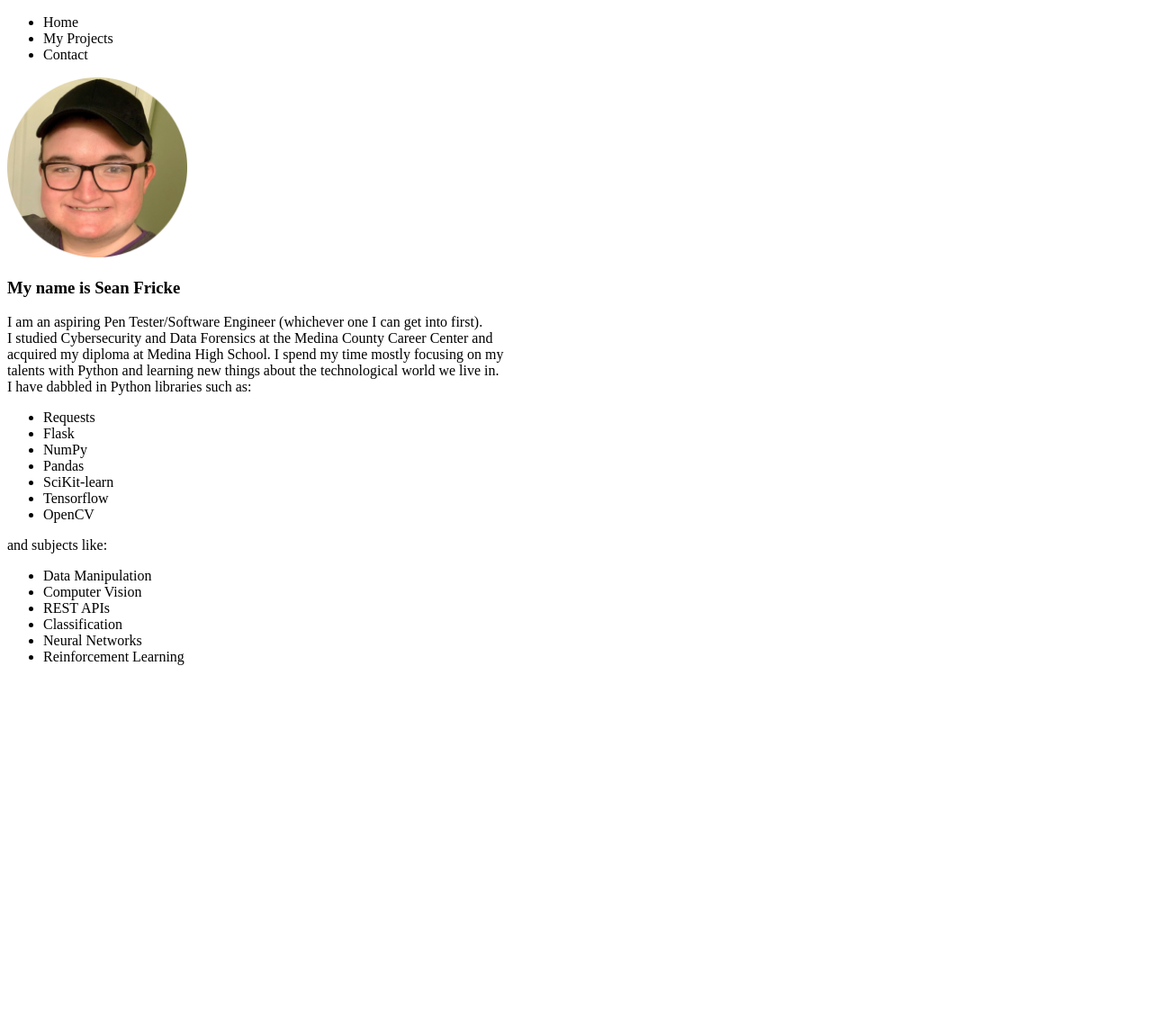
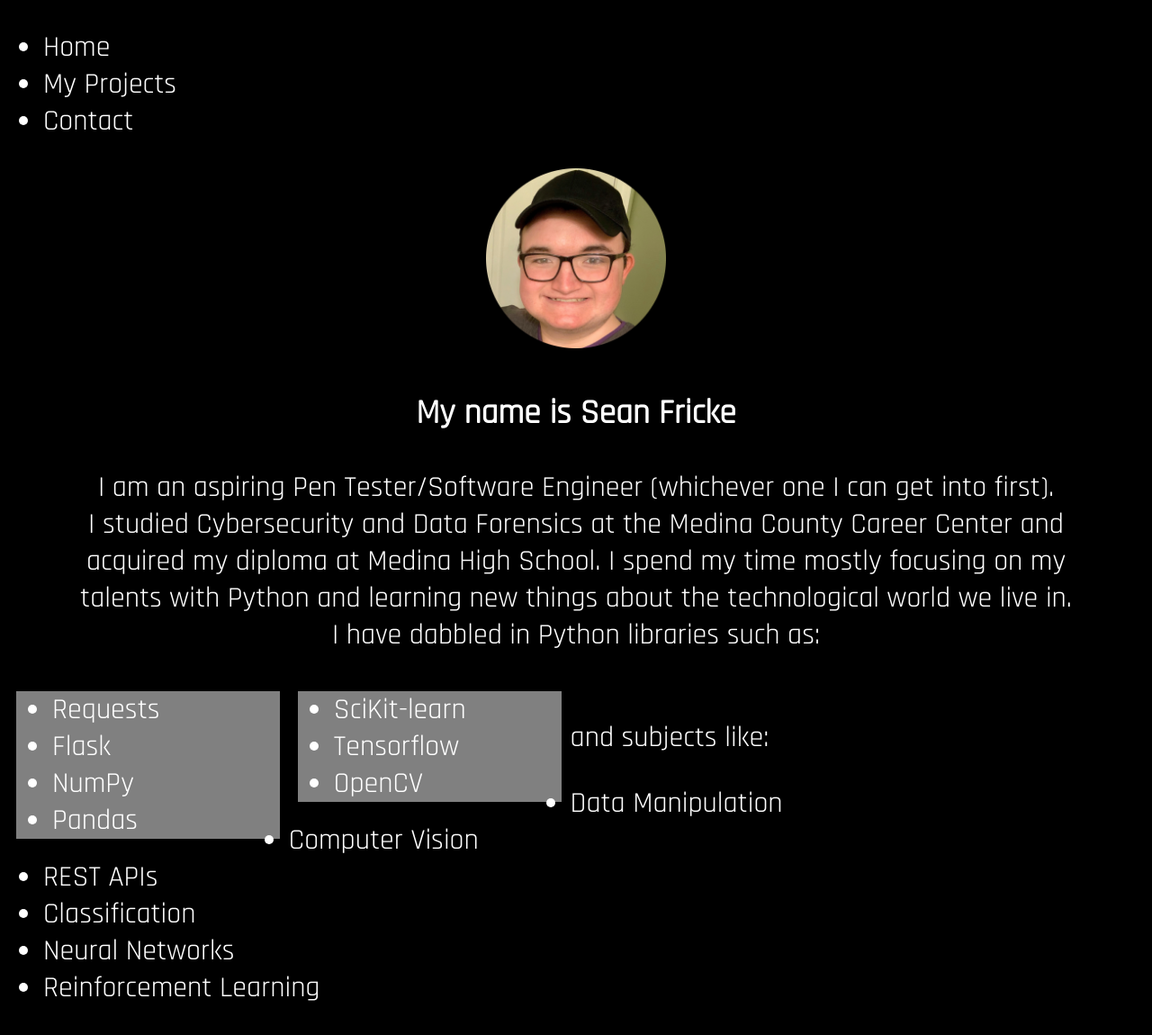
Before and after one commit to CommPlayVG/FlaskWebsite, a Flask app: page / in a window 1280 px wide. Shown: the whole page at 90% size. Before the commit the page ends 739 px from the top, so only its background shows below. Run offline with Flask 2, Linux system fonts and the light colour scheme.

Commit message:
Initial styling

```diff
--- /dev/null
+++ b/static/CSS/main.css
@@ -0,0 +1,9 @@
+@import url('https://fonts.googleapis.com/css2?family=Rajdhani&family=Ubuntu:wght@300&display=swap');
+
+body {
+    font-family: 'Rajdhani', sans-serif;
+    font-size: 32px;
+    font-weight: normal;
+    background-color: black;
+    color: white;
+}
--- a/templates/index.html
+++ b/templates/index.html
@@ -5,6 +5,7 @@
     <meta charset="UTF-8">
     <title>Home</title>
     <script src="static/JS/index.js"></script>
+    <link rel="stylesheet" href="/static/CSS/main.css">
 </head>
 <body>
     <ul>
@@ -12,6 +13,7 @@
         <li>My Projects</li>
         <li>Contact</li>
     </ul>
+    <center>
         <img src= "/static/Images/Portrait.png"
              alt="Sean Fricke" width="200" height="200">
         <h3>My name is Sean Fricke</h3>
@@ -21,15 +23,22 @@
             acquired my diploma at Medina High School. I spend my time mostly focusing on my <br>
             talents with Python and learning new things about the technological world we live in.<br>
             I have dabbled in Python libraries such as:
-        <ul>
+        </p>
+    </center>
+
+    <ul style="width: 20%; float:left; height:auto; background:gray; margin:10px">
         <li>Requests</li>
         <li>Flask</li>
         <li>NumPy</li>
         <li>Pandas</li>
+    </ul>
+    <ul style="width: 20%; float:left; height:auto; background:gray; margin:10px">
         <li>SciKit-learn</li>
         <li>Tensorflow</li>
         <li>OpenCV</li>
     </ul>
+    <br>
+
     and subjects like:
     <ul>
         <li>Data Manipulation</li>
@@ -39,7 +48,6 @@
         <li>Neural Networks</li>
         <li>Reinforcement Learning</li>
     </ul>
-    </p>
 
 </body>
 </html>
```
Lines whose indentation alone changed are shown as unchanged.
